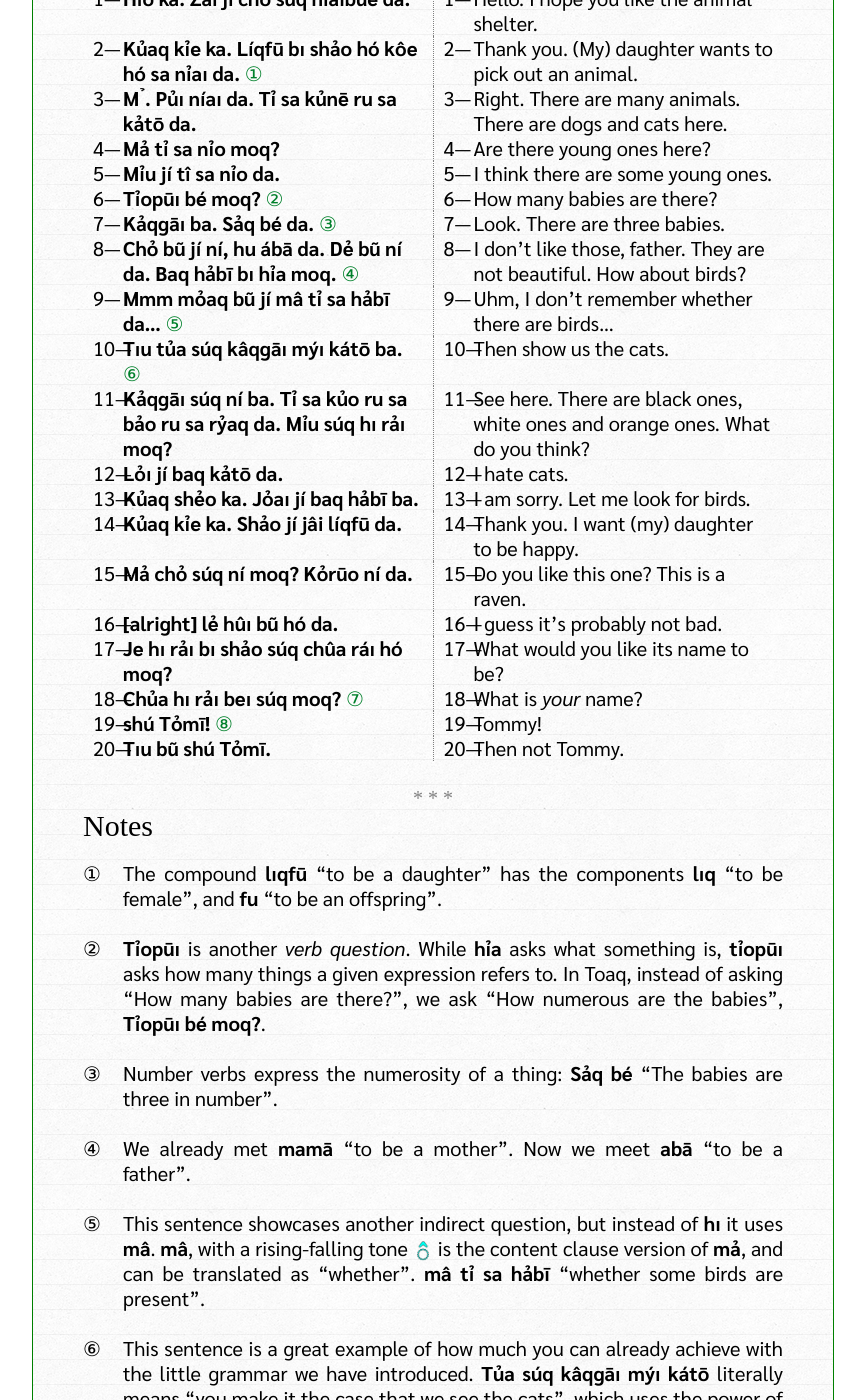
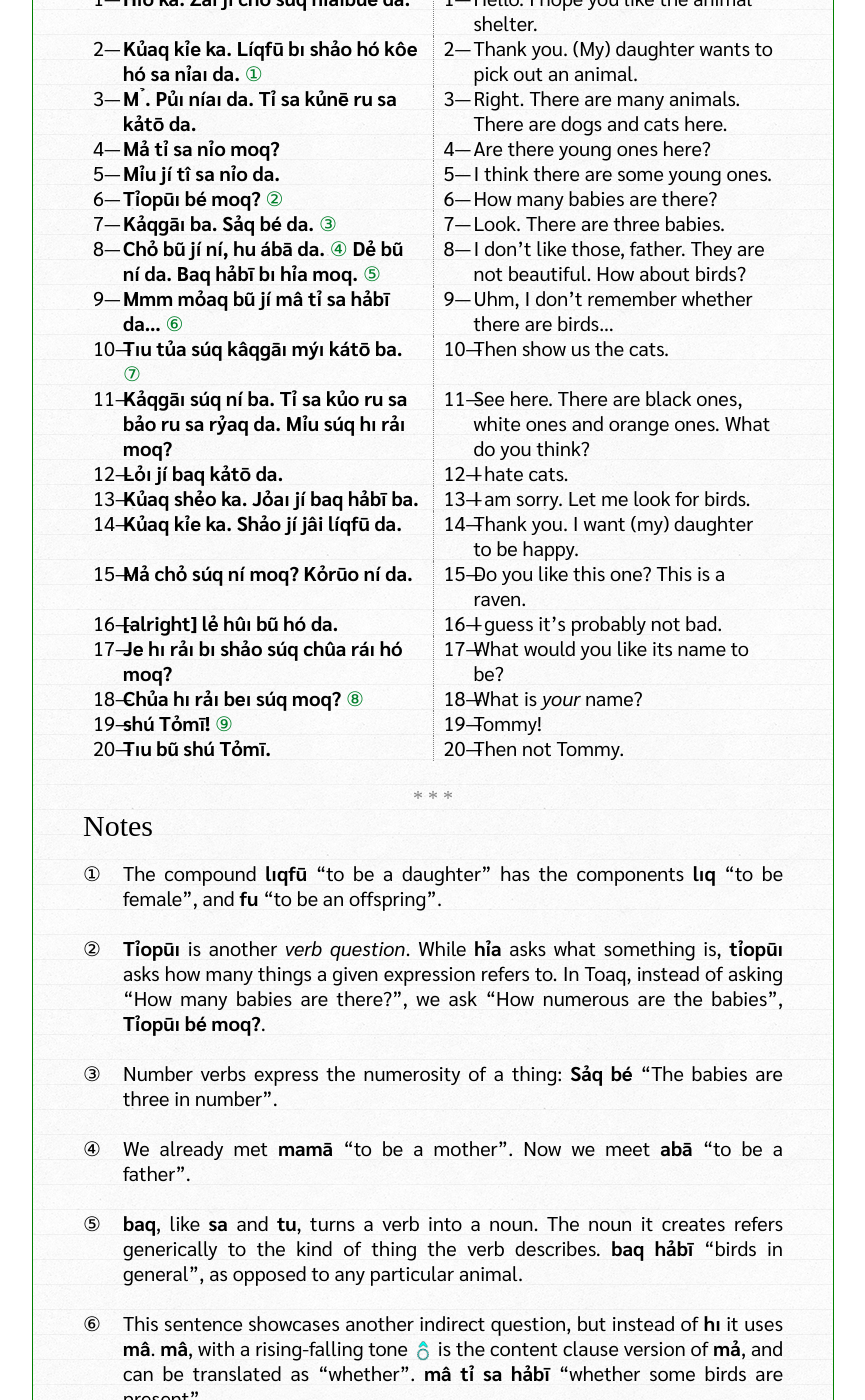
Before and after one commit to toaq/TwE, a Jekyll site: the page built from _lessons/10/index.md, in a window 1280 px wide and 1400 px high, scrolled down 548 px. Shown: the whole window, without its empty margins (207-1072 px from the left). Built offline with Jekyll 4.4.1, drawn with Linux system fonts in a browser that asks for light colours; some web fonts are replaced.

Commit message:
Update index.md

```diff
--- a/_lessons/10/index.md
+++ b/_lessons/10/index.md
@@ -13,9 +13,9 @@ title: 'Héıkō chỉetōaı'
 | **Mỉu jí tî sa nỉo da.**  | I think there are some young ones. |
 | **Tỉopūı bé moq?** [②](#fn-2) | How many babies are there? |
 | **Kảqgāı ba. Sảq bé da.** [③](#fn-3)  | Look. There are three babies. |
-| **Chỏ bũ jí ní, hu ábā da. Dẻ bũ ní da. Baq hảbī bı hỉa moq.** [④](#fn-4)  | I don't like those, father. They are not beautiful. How about birds? |
-| **Mmm mỏaq bũ jí mâ tỉ sa hảbī da...** [⑤](#fn-5) | Uhm, I don't remember whether there are birds... |
-| **Tıu tủa súq kâqgāı mýı kátō ba.** [⑥](#fn-6) | Then show us the cats. |
+| **Chỏ bũ jí ní, hu ábā da. [④](#fn-4) Dẻ bũ ní da. Baq hảbī bı hỉa moq.** [⑤](#fn-5) | I don't like those, father. They are not beautiful. How about birds? |
+| **Mmm mỏaq bũ jí mâ tỉ sa hảbī da...** [⑥](#fn-6) | Uhm, I don't remember whether there are birds... |
+| **Tıu tủa súq kâqgāı mýı kátō ba.** [⑦](#fn-7) | Then show us the cats. |
 | **Kảqgāı súq ní ba. Tỉ sa kủo ru sa bảo ru sa rỷaq da. Mỉu súq hı rảı moq?** | See here. There are black ones, white ones and orange ones. What do you think? |
 | **Lỏı jí baq kảtō da.**  | I hate cats. |
 | **Kủaq shẻo ka. Jỏaı jí baq hảbī ba.** | I am sorry. Let me look for birds. |
@@ -23,8 +23,8 @@ title: 'Héıkō chỉetōaı'
 | **Mả chỏ súq ní moq? Kỏrūo ní da.** | Do you like this one? This is a raven. |
 | **[alright] lẻ hûı bũ hó da.** | I guess it's probably not bad. |
 | **Je hı rảı bı shảo súq chûa ráı hó moq?** | What would you like its name to be? |
-| **Chủa hı rảı beı súq moq?** [⑦](#fn-7) | What is *your* name? |
-| **shú Tỏmī!** [⑧](#fn-8) | Tommy! |
+| **Chủa hı rảı beı súq moq?** [⑧](#fn-8) | What is *your* name? |
+| **shú Tỏmī!** [⑨](#fn-9) | Tommy! |
 | **Tıu bũ shú Tỏmī.** | Then not Tommy. |
 
 ## Notes
@@ -37,13 +37,15 @@ title: 'Héıkō chỉetōaı'
 
 4. <a name="fn-4" /> We already met **mamā** "to be a mother". Now we meet **abā** "to be a father".
 
-5. <a name="fn-5" /> This sentence showcases another indirect question, but instead of **hı** it uses **mâ**. **mâ**, with a rising-falling tone ![](../tones/t5.png) is the content clause version of **mả**, and can be translated as "whether". **mâ tỉ sa hảbī** "whether some birds are present".
+5. <a name="fn-5" /> **baq**, like **sa** and **tu**, turns a verb into a noun. The noun it creates refers generically to the kind of thing the verb describes. **baq hảbī** "birds in general", as opposed to any particular animal.
 
-6. <a name="fn-6" /> This sentence is a great example of how much you can already achieve with the little grammar we have introduced. **Tủa súq kâqgāı mýı kátō** literally means "you make it the case that we see the cats", which uses the power of paraphrase to express "you show us the cats". Using such tricks, we can express things we don't know the words for. We will  also learn easier and shorter ways to say such things soon.
+6. <a name="fn-6" /> This sentence showcases another indirect question, but instead of **hı** it uses **mâ**. **mâ**, with a rising-falling tone ![](../tones/t5.png) is the content clause version of **mả**, and can be translated as "whether". **mâ tỉ sa hảbī** "whether some birds are present".
 
-7. <a name="fn-7" /> We see **beı** again, which adds emphasis to the following word. Recall that it is **beı** that takes the stress in spoken Toaq, often accompanied by a falling tone, while the word following **beı** remains unchanged.
+7. <a name="fn-7" /> This sentence is a great example of how much you can already achieve with the little grammar we have introduced. **Tủa súq kâqgāı mýı kátō** literally means "you make it the case that we see the cats", which uses the power of paraphrase to express "you show us the cats". Using such tricks, we can express things we don't know the words for. We will  also learn easier and shorter ways to say such things soon.
 
-8. <a name="fn-8" /> **shú** is used to quote and refer to the following word. **shú Tỏmī** means "the word 'Tommy'". An important semantic point here is that the correct way to say "My name is Tommy" is **Chủa shú Tỏmī jí da**, and *not* **Chủa mí Tỏmī jí da**. The word 'Tommy' itself is the name. **Chủa mí Tỏmī jí da** would mean "My name is something named Tommy", that is, the name has a name!
+8. <a name="fn-8" /> We see **beı** again, which adds emphasis to the following word. Recall that it is **beı** that takes the stress in spoken Toaq, often accompanied by a falling tone, while the word following **beı** remains unchanged.
+
+9. <a name="fn-9" /> **shú** is used to quote and refer to the following word. **shú Tỏmī** means "the word 'Tommy'". An important semantic point here is that the correct way to say "My name is Tommy" is **Chủa shú Tỏmī jí da**, and *not* **Chủa mí Tỏmī jí da**. The word 'Tommy' itself is the name. **Chủa mí Tỏmī jí da** would mean "My name is something named Tommy", that is, the name has a name!
 
 ## Exercises
 
```
